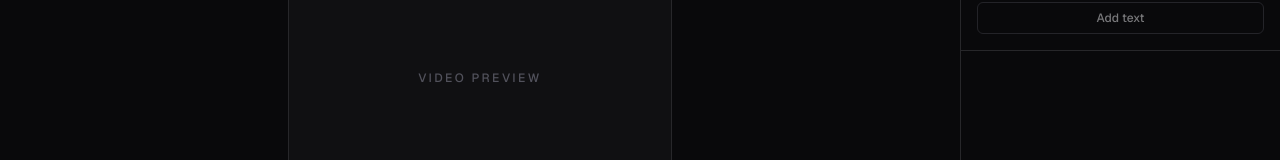
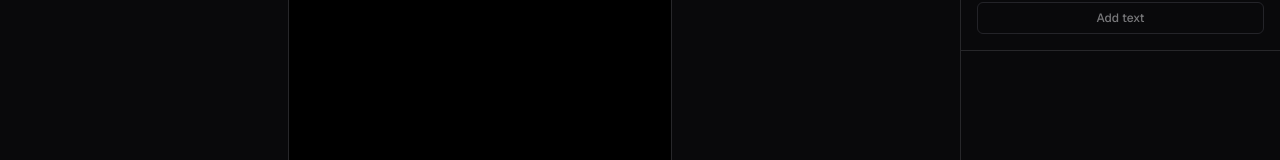
Before and after one commit to benedicti0n/instaclip-editor, a Next.js app: page /editor in a window 1280 px wide. Shown: the part 344-504 px from the top of the page. Built offline with nearby package versions, Linux system fonts and the light colour scheme.

Commit message:
feat(editor): embed Remotion video preview

```diff
--- a/src/components/editor/preview-panel.tsx
+++ b/src/components/editor/preview-panel.tsx
@@ -1,13 +1,44 @@
+"use client";
+
+import { Player } from "@remotion/player";
+import {
+  CLIP_COMPOSITION_FPS,
+  CLIP_COMPOSITION_HEIGHT,
+  CLIP_COMPOSITION_WIDTH,
+  ClipComposition,
+} from "@/remotion/compositions/clip-composition";
+import {
+  SAMPLE_VIDEO_DURATION_IN_SECONDS,
+  SAMPLE_VIDEO_SRC,
+} from "@/lib/sample-video";
+
+const DURATION_IN_FRAMES =
+  SAMPLE_VIDEO_DURATION_IN_SECONDS * CLIP_COMPOSITION_FPS;
+
+const INPUT_PROPS = { src: SAMPLE_VIDEO_SRC };
+
 export function PreviewPanel() {
   return (
     <section
       aria-label="Video preview"
       className="flex min-h-0 flex-1 items-center justify-center bg-zinc-950 p-4 sm:p-6"
     >
-      <div className="flex h-full min-h-[18rem] w-full max-w-sm items-center justify-center rounded-xl border border-zinc-800 bg-zinc-900/50 lg:min-h-0">
-        <p className="text-xs font-medium tracking-[0.2em] text-zinc-600 uppercase">
-          Video preview
-        </p>
+      <div className="h-full min-h-[18rem] w-full max-w-sm overflow-hidden rounded-xl border border-zinc-800 bg-black lg:min-h-0">
+        <Player
+          component={ClipComposition}
+          inputProps={INPUT_PROPS}
+          durationInFrames={DURATION_IN_FRAMES}
+          compositionWidth={CLIP_COMPOSITION_WIDTH}
+          compositionHeight={CLIP_COMPOSITION_HEIGHT}
+          fps={CLIP_COMPOSITION_FPS}
+          controls={false}
+          clickToPlay={false}
+          doubleClickToFullscreen={false}
+          spaceKeyToPlayOrPause={false}
+          loop={false}
+          acknowledgeRemotionLicense
+          style={{ width: "100%", height: "100%" }}
+        />
       </div>
     </section>
   );
```
